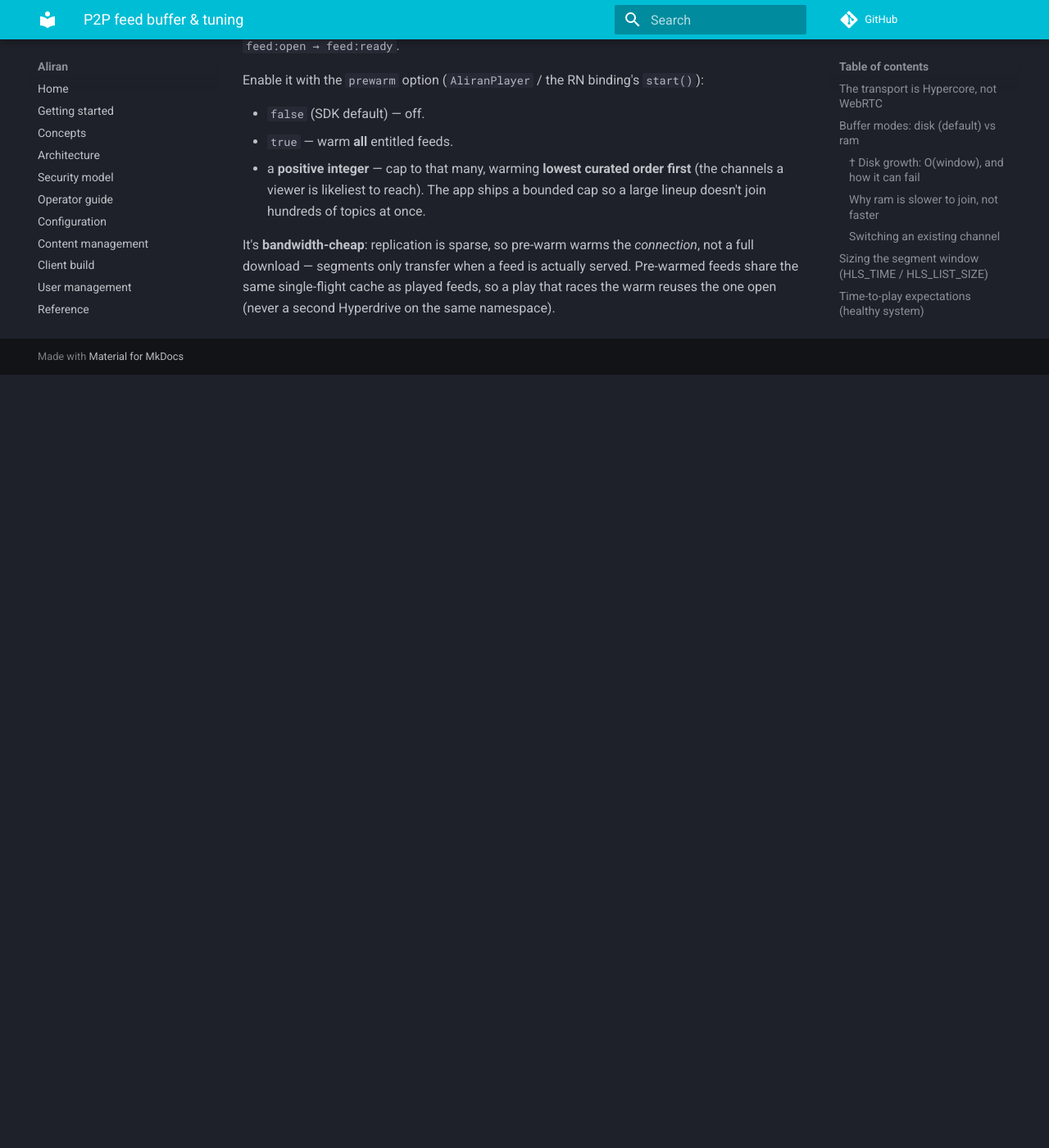
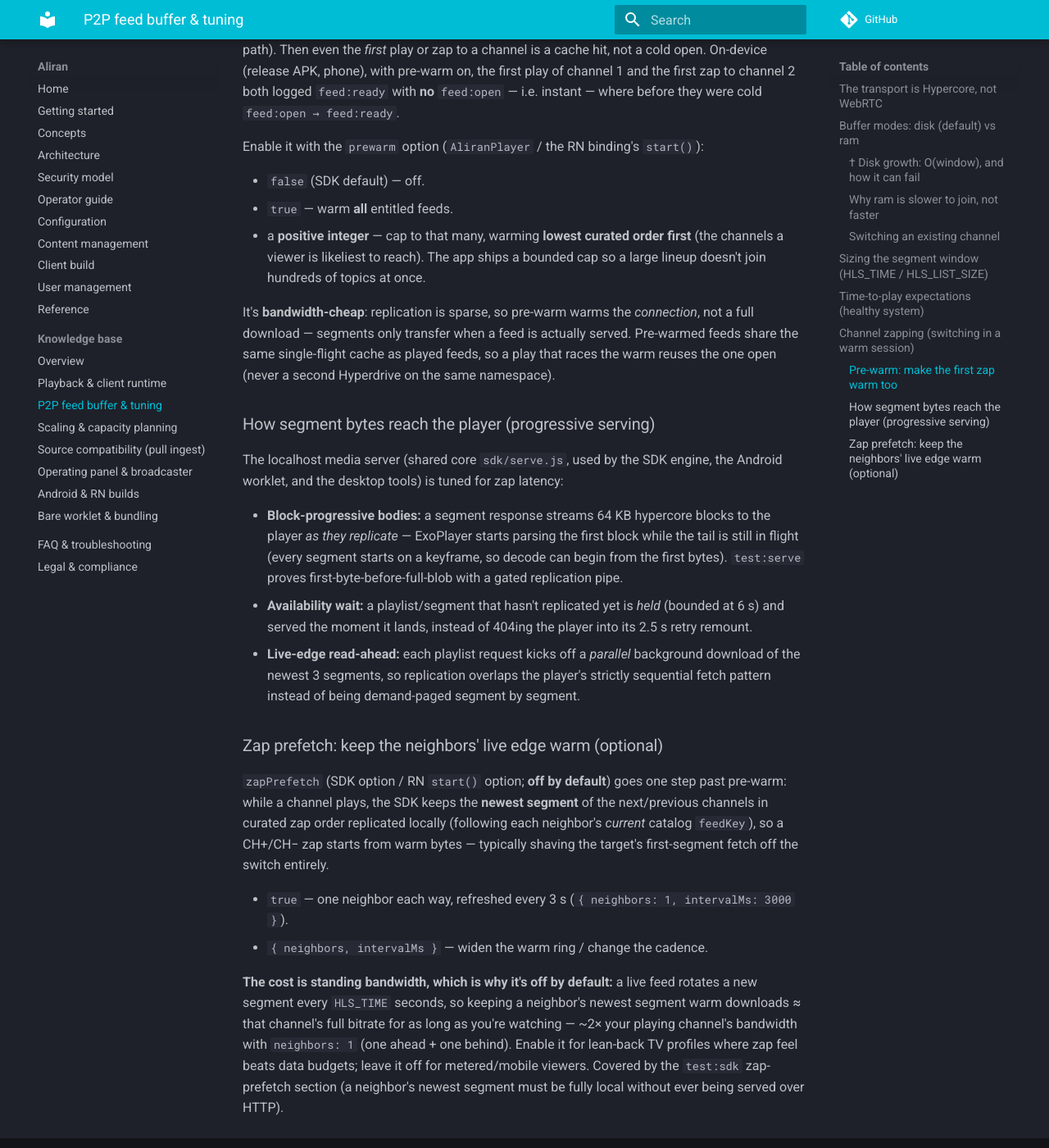
Before and after one commit to AbueloSimpson/aliran, an MkDocs documentation site: the page built from docs/kb/feed-buffer.md, in a window 1280 px wide and 1400 px high, scrolled down 5285 px. Shown: the whole window at 82% size. Built offline with MkDocs 1.6.1 and Material for MkDocs 9.7.7, drawn with Linux system fonts in a browser that asks for light colours; comment, search, counter and statistics services are not loaded; before the commit the page ends 5742 px from its top, so only the background shows below that; some of the changed text lies outside the part shown.

Commit message:
docs(kb): zap-latency lore — progressive serving, availability wait, start buffer, zapPrefetch cost; changelog
playback.md: the black+spinner section now describes the availability wait (held
requests, bounded 6 s) with the 2.5 s retry as fallback; the zapping section lists
what a zap costs since the latency pass. feed-buffer.md: progressive-serving
mechanics (block-progressive bodies, wait, read-ahead) + a zap-prefetch section
with the standing-bandwidth warning (~= neighbor bitrate per warmed channel, off
by default). CHANGELOG: the full lever rundown incl. the finding that the byte
pipeline was already block-progressive — the wins are wait/read-ahead/start-buffer.

```diff
--- a/docs/kb/feed-buffer.md
+++ b/docs/kb/feed-buffer.md
@@ -157,7 +157,7 @@
 | Fresh client store, first ever connect | 30–90 s (cold DHT + cold replica) |
 | Returning viewer, **`disk`** broadcaster (warm topic) | ~10 s |
 | Returning viewer after a **`ram`** broadcaster restart | 40–55 s (cold DHT again) |
-| After the playlist appears | a few seconds of `404`s while the live edge replicates |
+| After the playlist appears | a few seconds while the live edge replicates (the server *holds* requests until the content lands — no 404 churn — and streams segment bytes as blocks arrive) |
 
 `1 peer` in broadcaster status means the broadcaster only; each extra viewer is an
 extra seeder. See also the latency notes in
@@ -215,3 +215,39 @@
 a full download — segments only transfer when a feed is actually served. Pre-warmed feeds
 share the same single-flight cache as played feeds, so a play that races the warm reuses
 the one open (never a second Hyperdrive on the same namespace).
+
+### How segment bytes reach the player (progressive serving)
+
+The localhost media server (shared core `sdk/serve.js`, used by the SDK engine, the
+Android worklet, and the desktop tools) is tuned for zap latency:
+
+- **Block-progressive bodies:** a segment response streams 64 KB hypercore blocks to
+  the player *as they replicate* — ExoPlayer starts parsing the first block while the
+  tail is still in flight (every segment starts on a keyframe, so decode can begin
+  from the first bytes). `test:serve` proves first-byte-before-full-blob with a gated
+  replication pipe.
+- **Availability wait:** a playlist/segment that hasn't replicated yet is *held*
+  (bounded at 6 s) and served the moment it lands, instead of 404ing the player into
+  its 2.5 s retry remount.
+- **Live-edge read-ahead:** each playlist request kicks off a *parallel* background
+  download of the newest 3 segments, so replication overlaps the player's strictly
+  sequential fetch pattern instead of being demand-paged segment by segment.
+
+### Zap prefetch: keep the neighbors' live edge warm (optional)
+
+`zapPrefetch` (SDK option / RN `start()` option; **off by default**) goes one step past
+pre-warm: while a channel plays, the SDK keeps the **newest segment** of the
+next/previous channels in curated zap order replicated locally (following each
+neighbor's *current* catalog `feedKey`), so a CH+/CH− zap starts from warm bytes —
+typically shaving the target's first-segment fetch off the switch entirely.
+
+- `true` — one neighbor each way, refreshed every 3 s (`{ neighbors: 1, intervalMs: 3000 }`).
+- `{ neighbors, intervalMs }` — widen the warm ring / change the cadence.
+
+**The cost is standing bandwidth, which is why it's off by default:** a live feed
+rotates a new segment every `HLS_TIME` seconds, so keeping a neighbor's newest segment
+warm downloads ≈ that channel's full bitrate for as long as you're watching — ~2×
+your playing channel's bandwidth with `neighbors: 1` (one ahead + one behind). Enable
+it for lean-back TV profiles where zap feel beats data budgets; leave it off for
+metered/mobile viewers. Covered by the `test:sdk` zap-prefetch section (a neighbor's
+newest segment must be fully local without ever being served over HTTP).
```
Also changed, not shown: CHANGELOG.md (+38 -0 lines), docs/kb/playback.md (+20 -2 lines).
